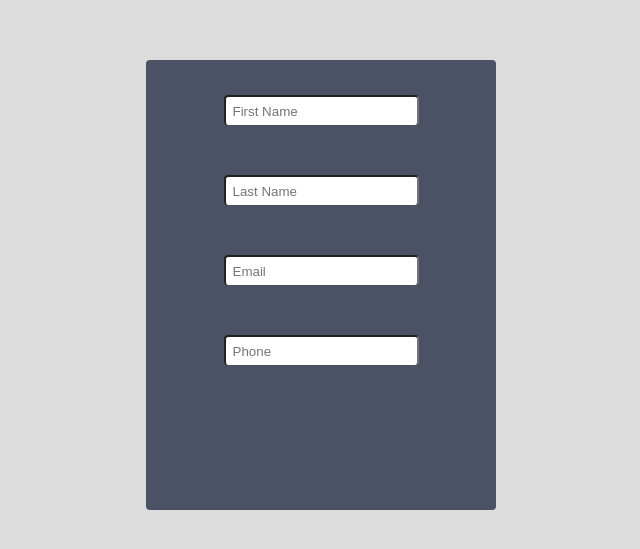
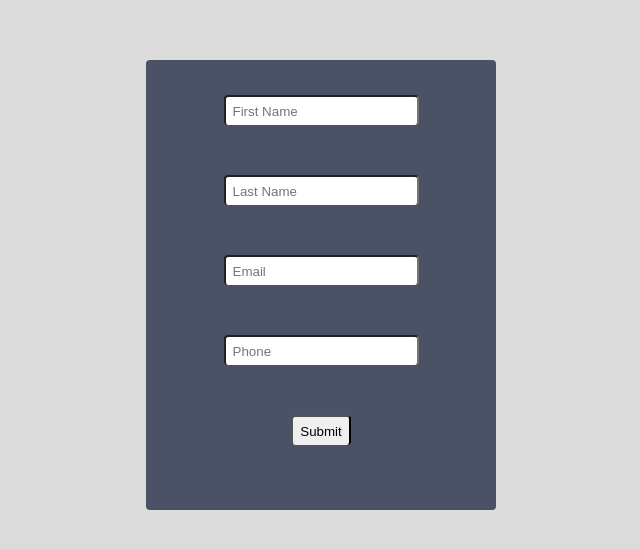
Before and after one commit to Austral1a/forms_react, a React (Create React App) app: page / in a window 1280 px wide. Shown: the part 115-664 px from the top of the page, without its empty margins (319-959 px from the left). Built offline with nearby package versions, Linux system fonts and the light colour scheme.

Commit message:
enable/disable next btn at first form

```diff
--- a/src/Components/firstForm/FirstForm.jsx
+++ b/src/Components/firstForm/FirstForm.jsx
@@ -1,4 +1,4 @@
-import React, {useState} from 'react'
+import React, {useState, useMemo} from 'react'
 import {
     Form,
     Input,
@@ -8,7 +8,8 @@ import {
     firstNameValidation,
     lastNameValidation,
     phoneValidation,
-    validationMessages as msg
+    validationMessages as msg,
+    anyError
 } from './index'
 import './FirstForm.scss'
 import {connect} from 'react-redux'
@@ -51,6 +52,10 @@ function FirstForm({
     const [email, setEmail] = useState('')
     const [phone, setPhone] = useState('')
 
+    const anyErrorMemo = useMemo(() =>
+            anyError(isFirstNameValid, isLastNameValid, isEmailValid, isPhoneValid),
+        [isFirstNameValid, isLastNameValid, isEmailValid, isPhoneValid])
+
     return(
         <Form className='form form-first'>
             <Input
@@ -90,6 +95,10 @@ function FirstForm({
                 hasError={isPhoneValid}
                 errorMessage={msg['phone']}
             />
+            <Input
+                type='submit'
+                disabled={anyErrorMemo}
+            />
         </Form>
     )
 }
```
